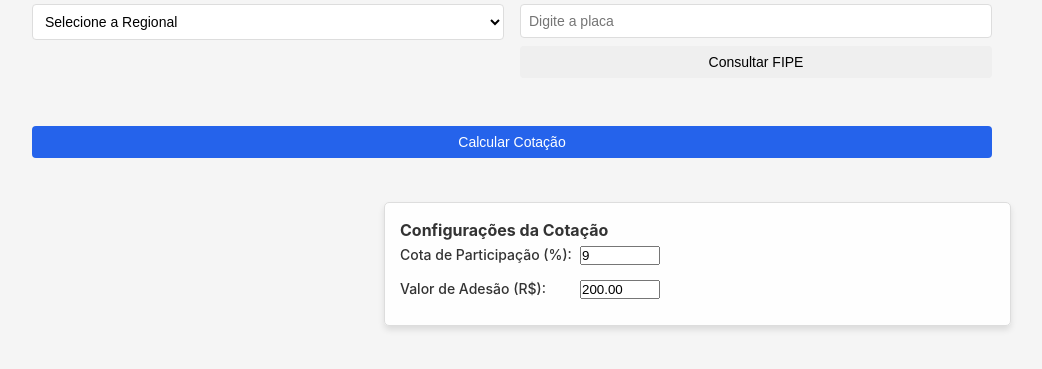
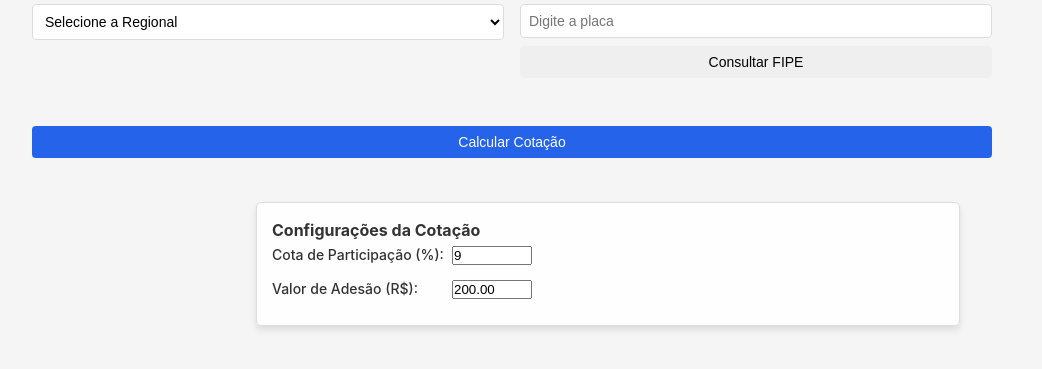
Before and after one commit to HeltonFranca/Cotacao, a Flask app: page / in a window 1280 px wide. Shown: the part 186-555 px from the top of the page, without its empty margins (128-1170 px from the left). Run offline with Flask 3, Linux system fonts and the light colour scheme; some libraries are stand-ins or nearby versions.

Commit message:
Update styles.css

```diff
--- a/static/css/styles.css
+++ b/static/css/styles.css
@@ -293,10 +293,10 @@ label {
   padding: 15px;
   border: 1px solid rgba(128, 128, 128, 0.3);
   border-radius: 12px;
-  width: calc(100% - 20%);
-  max-width: 49%;
+  width: calc(100%);
+  max-width: 55%;
   position: relative;
-  right: -40%; /* Empurra para a direita */
+  right: -30%; /* Empurra para a direita */
   z-index: 10;
   background-color: rgba(255, 255, 255, 0.9);
   box-shadow: 0 4px 6px rgba(0, 0, 0, 0.1);
```
